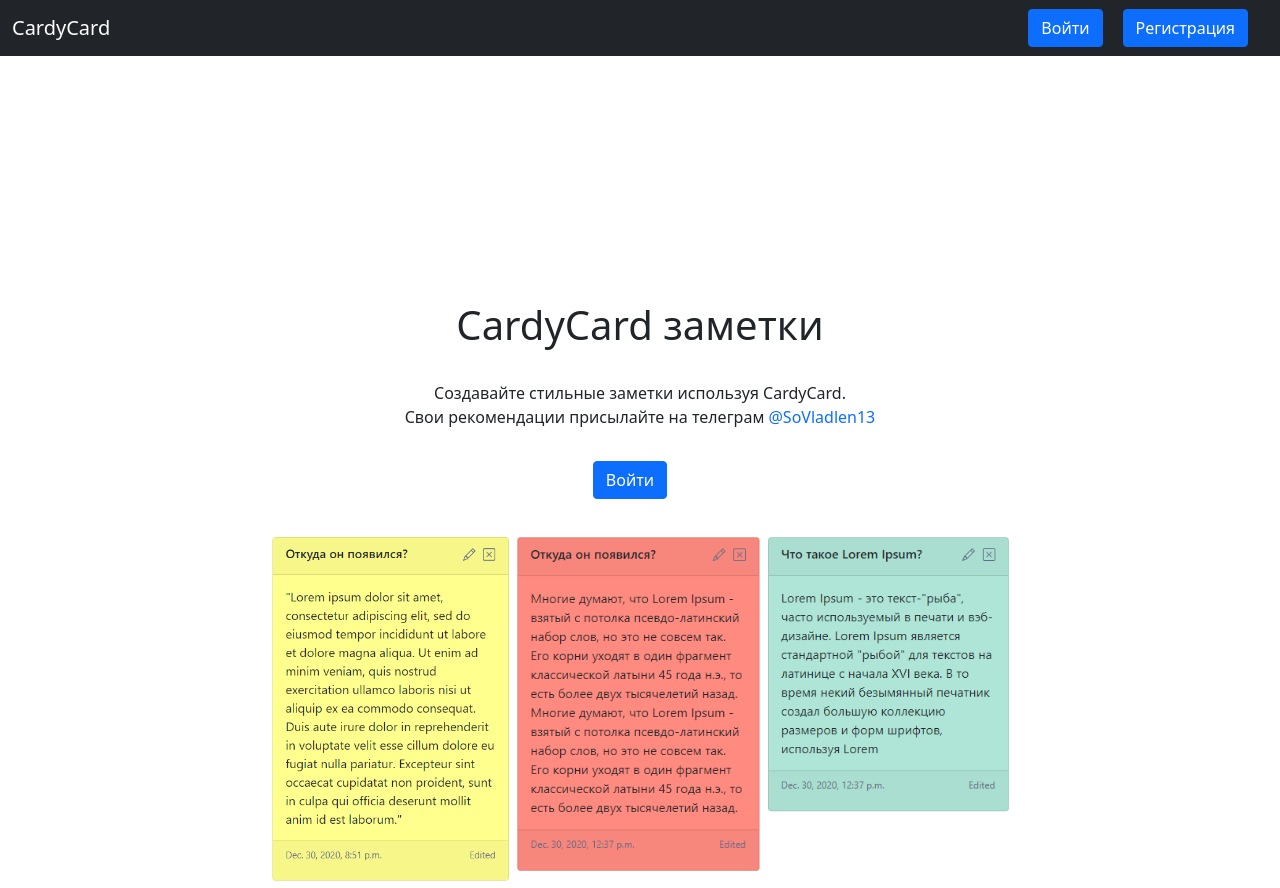
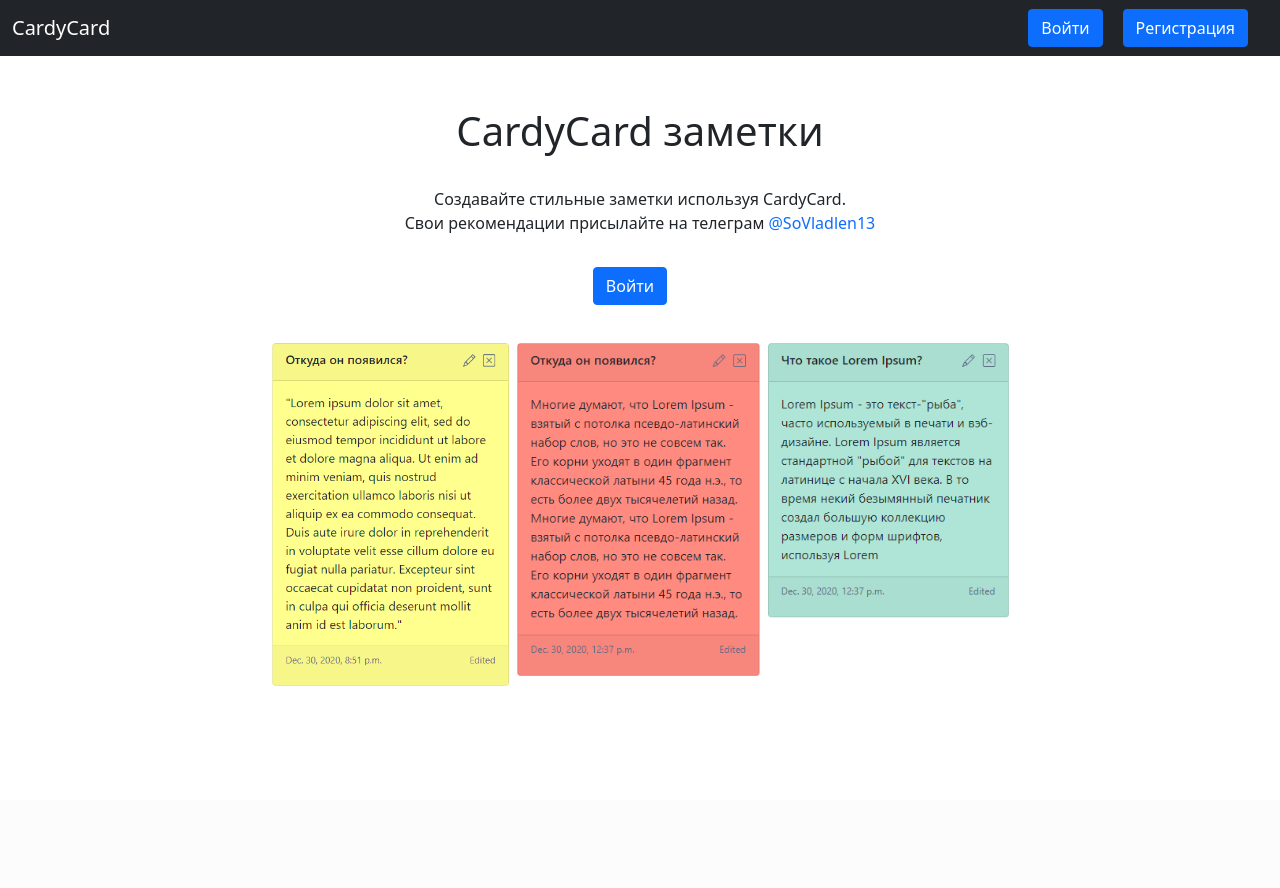
Before and after one commit to Vlad202/CardyCard, a Django app: page / in a window 1280 px wide. After the commit the page ends 686 px from the top, so only its background shows below. Run offline with Django 3.2, Linux system fonts and the light colour scheme; some libraries are stand-ins or nearby versions.

Commit message:
fix overflov

```diff
--- a/static/css/style.css
+++ b/static/css/style.css
@@ -3,15 +3,10 @@
     padding-top: 80px;
     /*min-height: 100vh;*/
 }
-body {
-    overflow: hidden;
-}
 .background-main {
     display: flex;
     justify-content: center;
     align-items: flex-start;
-    position: absolute;
-    overflow: hidden;
 }
 .telegram-a {
     text-decoration: none;
@@ -22,6 +17,7 @@ body {
     flex-direction: column;
     justify-content: center;
     align-items: center;
+    overflow: hidden;
 }
 .background-main img {
     max-width: 250px;
```
